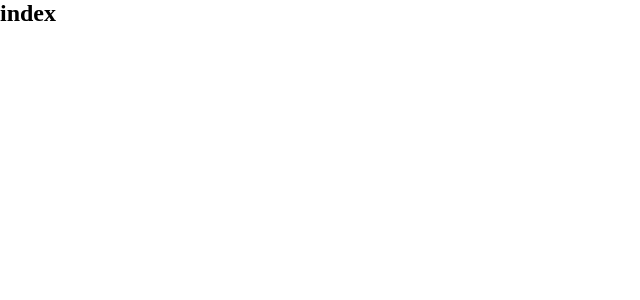
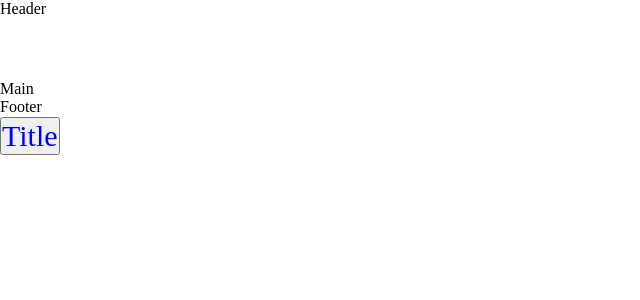
Before and after one commit to Dcose/s1ow, a React app: page / in a window 1280 px wide. Shown: the top 300 px of the page, without its empty margins (0-640 px from the left). Built offline with nearby package versions, Linux system fonts and the light colour scheme.

Commit message:
🐳 chore: css module.

```diff
--- a/package.json
+++ b/package.json
@@ -1,7 +1,7 @@
 {
-  "name": "caps",
+  "name": "s1ow",
   "version": "1.0.0",
-  "description": "",
+  "description": "slow down, enjoy life.",
   "main": "index.js",
   "scripts": {
     "dev:dev": "cross-env NODE_ENV=development BASE_ENV=development webpack-dev-server -c build/webpack.dev.js",
--- a/public/index.html
+++ b/public/index.html
@@ -8,9 +8,12 @@
       type="image/x-icon"
       href="/favicon.ico"
     />
+    <!-- icon by
+    <a target="_blank" href="https://icons8.com">Icons8</a> -->
+
     <meta http-equiv="X-UA-Compatible" content="IE=edge" />
     <meta name="viewport" content="width=device-width, initial-scale=1.0" />
-    <title>caps</title>
+    <title>s1ow</title>
   </head>
   <body>
     <!-- 容器节点 -->
--- a/src/App.tsx
+++ b/src/App.tsx
@@ -1,10 +1,13 @@
 import React from 'react'
+import HomePage from './views/HomePage'
+import Button from './component/button/Button'
 // import '@/app.scss'
 
 function App() {
   return (
     <div>
-      <h2>index</h2>
+      <HomePage />
+      <Button />
     </div>
   )
 }
--- a/src/app.scss
+++ b/src/app.scss
@@ -1,6 +1,6 @@
-$body-color: blue;
+// $body-color: blue;
 
-body {
-  color: $body-color;
-  font-size: 30px;
-}
+// body {
+//   color: $body-color;
+//   font-size: 30px;
+// }
--- /dev/null
+++ b/src/component/button/Button.module.scss
@@ -0,0 +1,6 @@
+$body-color: blue;
+
+span {
+  color: $body-color;
+  font-size: 30px;
+}
--- /dev/null
+++ b/src/component/button/Button.tsx
@@ -0,0 +1,12 @@
+import React from 'react'
+import styles from './Button.module.scss'
+
+const Button = () => {
+  return (
+    <button className={styles.button}>
+      <span className={styles.title}>Title</span>
+    </button>
+  )
+}
+
+export default Button
--- a/src/views/HomePage.tsx
+++ b/src/views/HomePage.tsx
@@ -0,0 +1,13 @@
+import React from 'react'
+
+function HomePage() {
+  return (
+    <div>
+      <header style={{ height: '80px' }}>Header</header>
+      <main>Main</main>
+      <footer>Footer</footer>
+    </div>
+  )
+}
+
+export default HomePage
--- a/tsconfig.json
+++ b/tsconfig.json
@@ -19,5 +19,5 @@
       "@/*": ["src/*"]
     }
   },
-  "include": ["./src"] // 设置需要编译的文件路径
+  "include": ["./src", "./**/*.ts"] // 设置需要编译的文件路径
 }
--- /dev/null
+++ b/typings.d.ts
@@ -0,0 +1 @@
+declare module '*.scss'
```
Also changed, not shown: .eslintrc.js, 2 other files (tests, documents, lock files or other folders).
